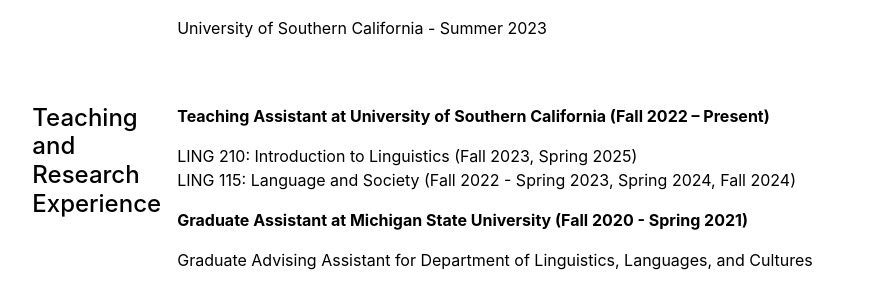
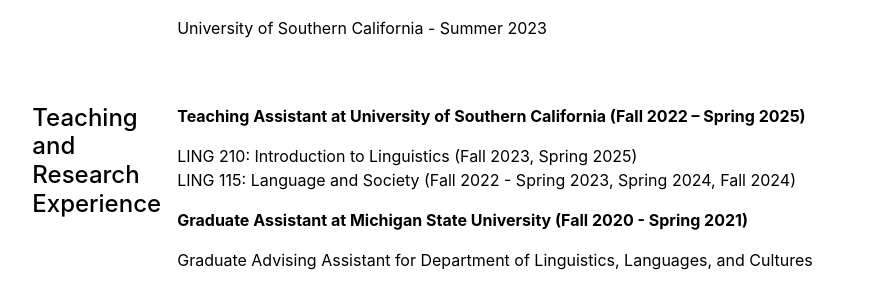
Before and after one commit to darbygrachek/darbygrachek.github.io, a Jekyll site: the page built from cv.md, in a window 1280 px wide. Shown: the part 896-1187 px from the top of the page, without its empty margins (197-1066 px from the left). Built offline with Jekyll 4.4.1, drawn with Linux system fonts in a browser that asks for light colours.

Commit message:
Update academic-experience.yml

```diff
--- a/_data/cv/academic-experience.yml
+++ b/_data/cv/academic-experience.yml
@@ -1,4 +1,4 @@
-- title: 'Teaching Assistant at University of Southern California (Fall 2022 – Present)'
+- title: 'Teaching Assistant at University of Southern California (Fall 2022 – Spring 2025)'
   #date: 'Fall 2022 – Spring 2025'
   description: |
     LING 210: Introduction to Linguistics (Fall 2023, Spring 2025)<br>
```
